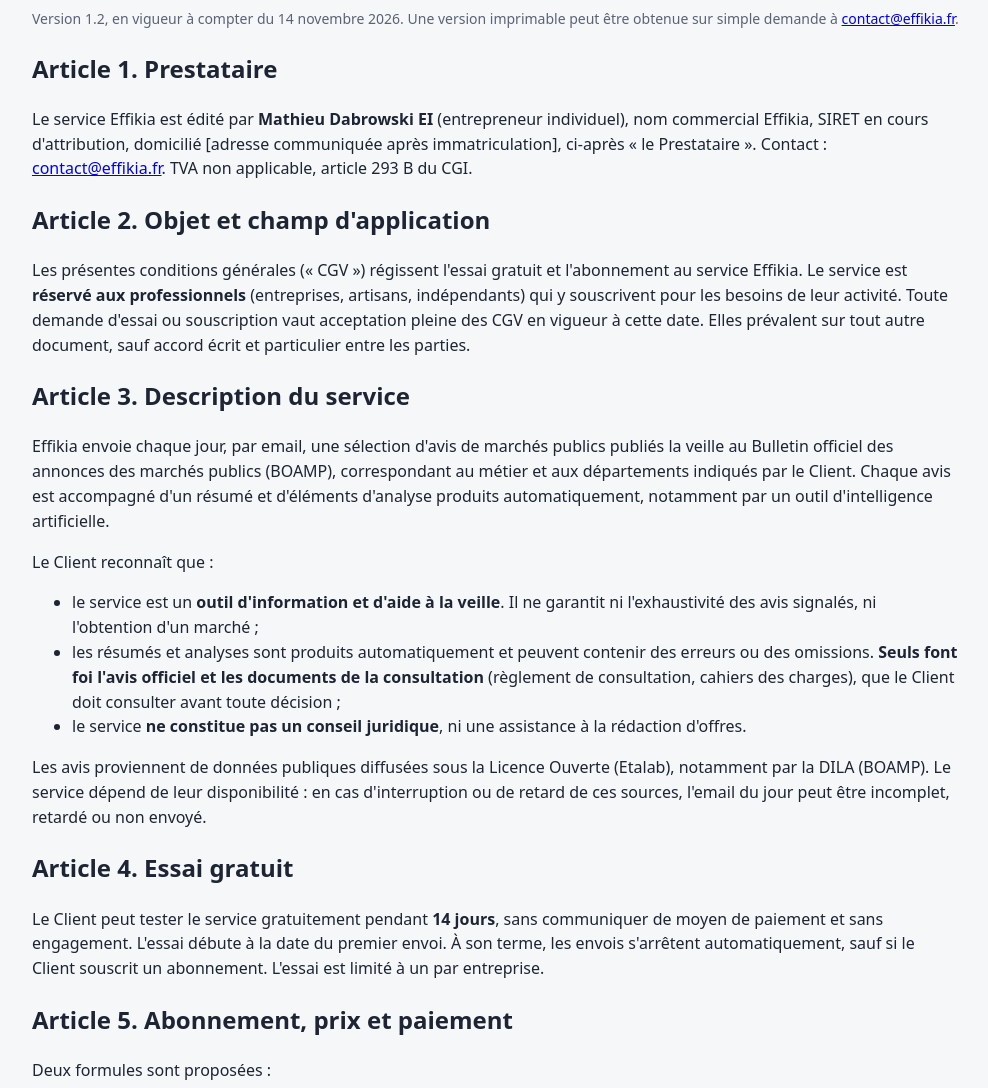
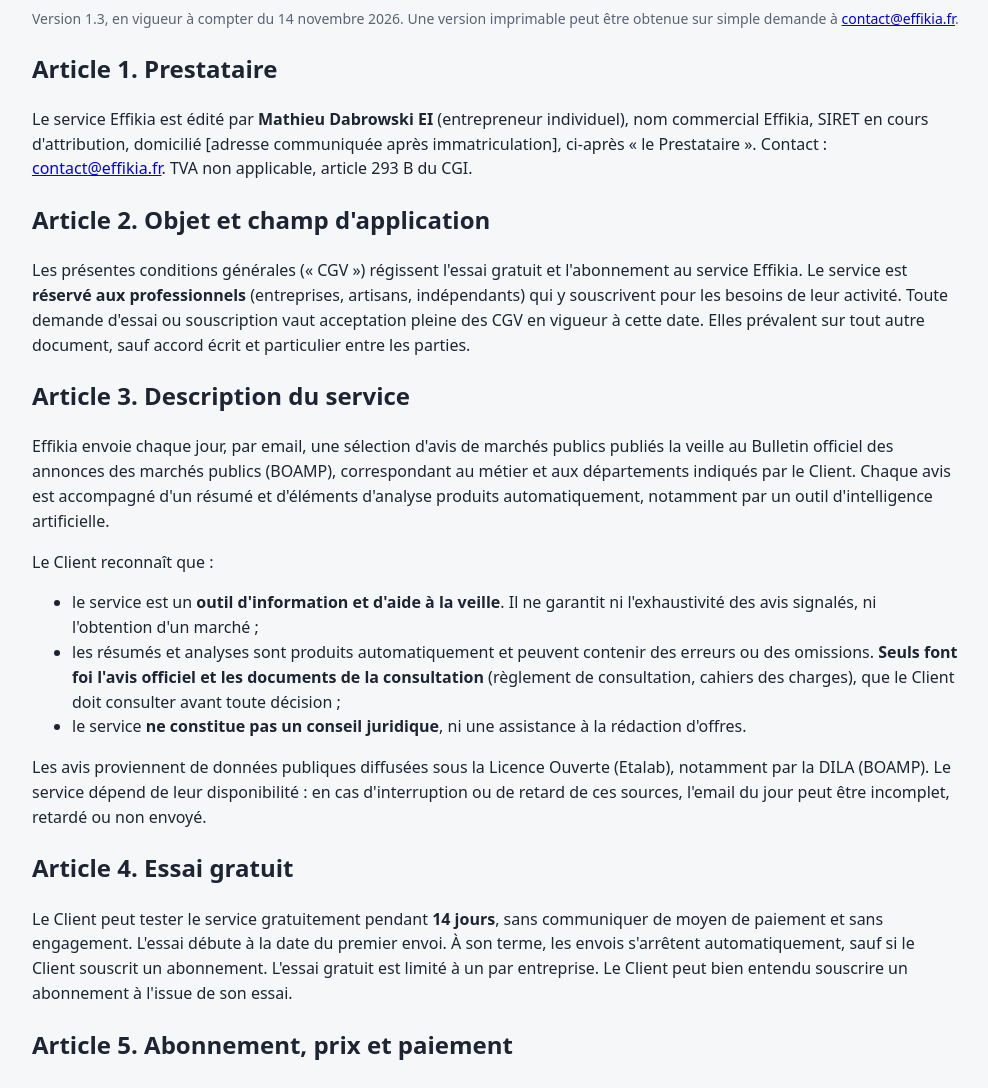
Before and after one commit to Effikia/effikia.github.io, a plain HTML site: page cgv.html in a window 1280 px wide. Shown: the part 150-1238 px from the top of the page, without its empty margins (144-1132 px from the left). Drawn offline with Linux system fonts and the light colour scheme.

Commit message:
CGV 1.3: resubscription after 12 months, trial clause clarified

```diff
--- a/cgv.html
+++ b/cgv.html
@@ -10,7 +10,7 @@
 <div class="wrap">
 <header><div class="logo"><a href="index.html" style="color:inherit;text-decoration:none">Effik<span>IA</span></a></div></header>
 <h1>Conditions générales de vente et d'utilisation</h1>
-<p class="note">Version 1.2, en vigueur à compter du 14 novembre 2026. Une version imprimable peut être obtenue sur simple demande à <a href="mailto:contact@effikia.fr">contact@effikia.fr</a>.</p>
+<p class="note">Version 1.3, en vigueur à compter du 14 novembre 2026. Une version imprimable peut être obtenue sur simple demande à <a href="mailto:contact@effikia.fr">contact@effikia.fr</a>.</p>
 
 <h2>Article 1. Prestataire</h2>
 <p>Le service Effikia est édité par <strong>Mathieu Dabrowski EI</strong> (entrepreneur individuel), nom commercial Effikia, SIRET en cours d'attribution, domicilié [adresse communiquée après immatriculation], ci-après « le Prestataire ». Contact : <a href="mailto:contact@effikia.fr">contact@effikia.fr</a>. TVA non applicable, article 293 B du CGI.</p>
@@ -29,7 +29,7 @@
 <p>Les avis proviennent de données publiques diffusées sous la Licence Ouverte (Etalab), notamment par la DILA (BOAMP). Le service dépend de leur disponibilité : en cas d'interruption ou de retard de ces sources, l'email du jour peut être incomplet, retardé ou non envoyé.</p>
 
 <h2>Article 4. Essai gratuit</h2>
-<p>Le Client peut tester le service gratuitement pendant <strong>14 jours</strong>, sans communiquer de moyen de paiement et sans engagement. L'essai débute à la date du premier envoi. À son terme, les envois s'arrêtent automatiquement, sauf si le Client souscrit un abonnement. L'essai est limité à un par entreprise.</p>
+<p>Le Client peut tester le service gratuitement pendant <strong>14 jours</strong>, sans communiquer de moyen de paiement et sans engagement. L'essai débute à la date du premier envoi. À son terme, les envois s'arrêtent automatiquement, sauf si le Client souscrit un abonnement. L'essai gratuit est limité à un par entreprise. Le Client peut bien entendu souscrire un abonnement à l'issue de son essai.</p>
 
 <h2>Article 5. Abonnement, prix et paiement</h2>
 <p>Deux formules sont proposées :</p>
@@ -47,7 +47,7 @@
 <h2>Article 6. Droit de rétractation</h2>
 <p>Le Client dispose d'un <strong>droit de rétractation de 14 jours</strong> à compter de la souscription de l'abonnement payant, sans avoir à se justifier. Le Prestataire accorde ce droit à tout Client, qu'il remplisse ou non les conditions de l'article L221-3 du code de la consommation (professionnel employant au plus cinq salariés, contrat conclu à distance et hors du champ de son activité principale).</p>
 <p>Pour l'exercer, le Client adresse avant l'expiration du délai une déclaration dénuée d'ambiguïté à <a href="mailto:contact@effikia.fr">contact@effikia.fr</a>, par exemple au moyen du formulaire figurant en annexe. Les envois s'arrêtent dès réception de la demande. Le Prestataire rembourse <strong>l'intégralité</strong> des sommes versées au titre de l'abonnement, sans frais, au plus tard 14 jours après réception de la demande, par le même moyen de paiement.</p>
-<p>Le Prestataire se réserve le droit de refuser toute nouvelle souscription d'une entreprise ayant déjà exercé son droit de rétractation, ou ayant déjà bénéficié de l'essai gratuit.</p>
+<p>Une entreprise ayant exercé son droit de rétractation peut souscrire de nouveau un abonnement à l'issue d'un délai de <strong>12 mois</strong> à compter de sa rétractation. Avant ce délai, le Prestataire se réserve le droit de refuser la nouvelle souscription.</p>
 
 <h2>Article 7. Durée et résiliation</h2>
 <p>Le Client peut résilier son abonnement <strong>à tout moment</strong>, sans frais, par email à <a href="mailto:contact@effikia.fr">contact@effikia.fr</a> ou par le lien de gestion de l'abonnement fourni lors du paiement. La résiliation prend effet à la fin de la période en cours, déjà payée. Celle-ci n'est pas remboursée, sauf exercice du droit de rétractation (article 6).</p>
```
